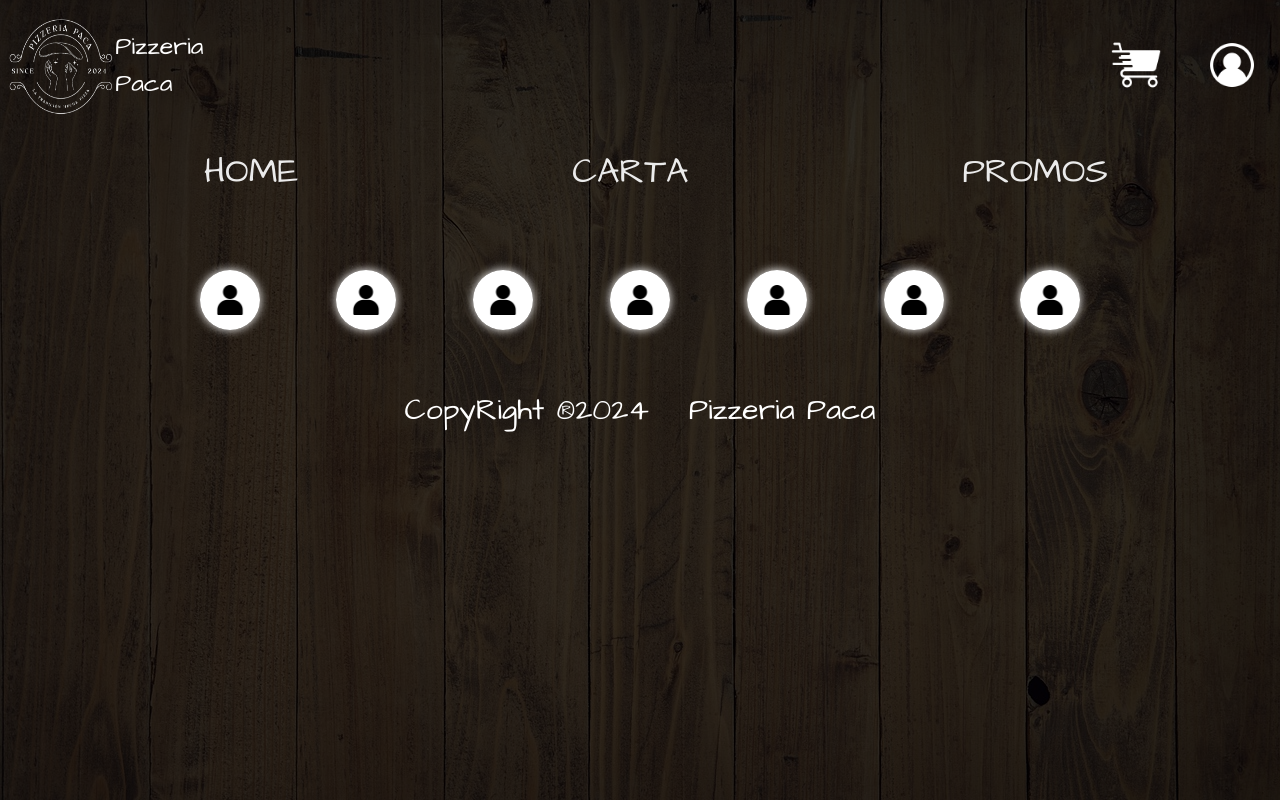
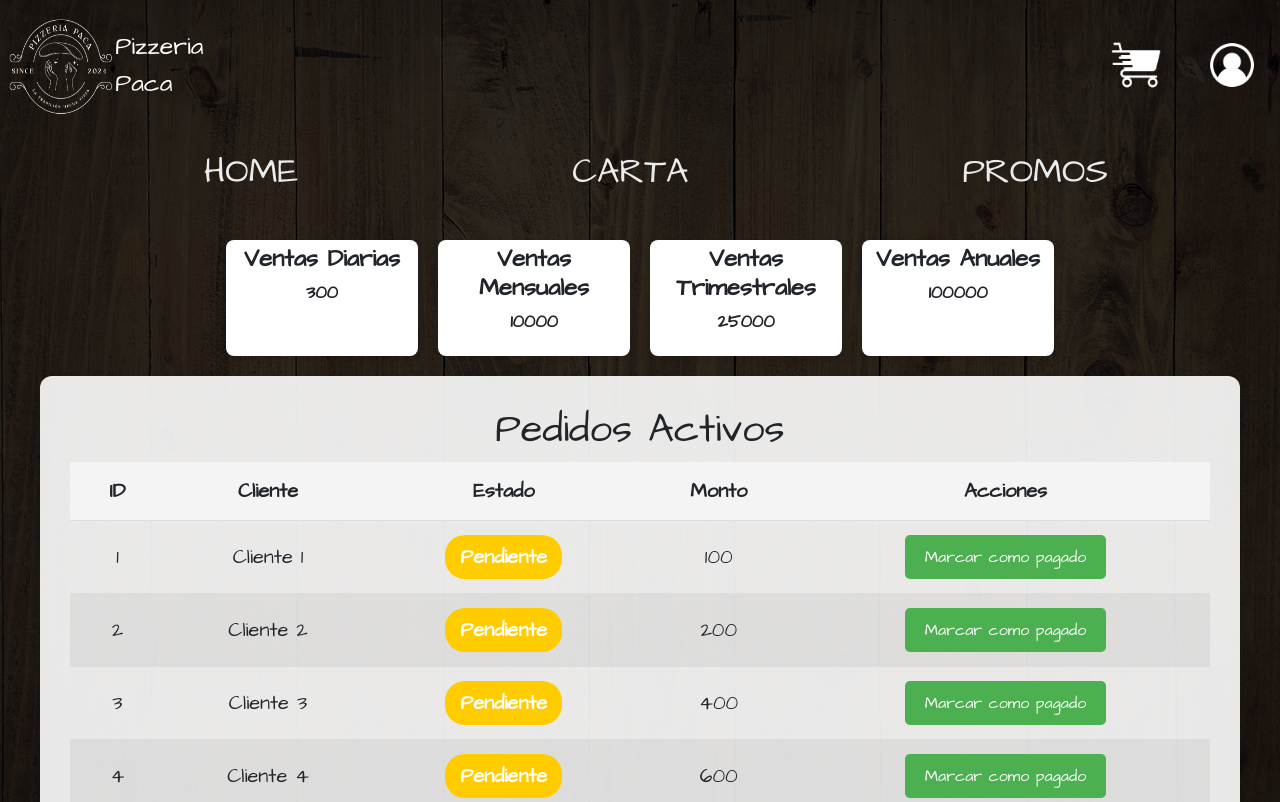
Before and after one commit to tedsalvador/P3-Digital-Academy-Project-PizzeriaPaca-Frontend, a Vue app: page /ordermanagement in a window 1280 px wide. Shown: the top 802 px of the page. Built offline with nearby package versions, Linux system fonts and the light colour scheme.

Commit message:
order management form done

```diff
--- /dev/null
+++ b/src/components/OrderManagement.vue
@@ -0,0 +1,247 @@
+<script setup>
+import { ref } from 'vue';
+import jsPDF from 'jspdf';
+
+const orders = ref([
+  { id: 1, customer: 'Cliente 1', status: 'Pendiente', amount: 100 },
+  { id: 2, customer: 'Cliente 2', status: 'Pendiente', amount: 200 },
+  { id: 3, customer: 'Cliente 3', status: 'Pendiente', amount: 400 },
+  { id: 4, customer: 'Cliente 4', status: 'Pendiente', amount: 600 },
+]);
+
+const invoices = ref([]);
+
+const markAsPaid = (orderId) => {
+  const orderIndex = orders.value.findIndex((order) => order.id === orderId);
+  if (orderIndex !== -1) {
+    const order = orders.value[orderIndex];
+    order.status = 'Pagado';
+    invoices.value.push({ ...order });
+    orders.value.splice(orderIndex, 1);
+  }
+};
+
+const generateInvoice = (invoice) => {
+  const doc = new jsPDF();
+  doc.text(`Factura para ${invoice.customer}`, 10, 10);
+  doc.text(`ID del pedido: ${invoice.id}`, 10, 20);
+  doc.text(`Estado: ${invoice.status}`, 10, 30);
+  doc.text(`Monto: $${invoice.amount}`, 10, 40);
+  doc.save(`factura-${invoice.id}.pdf`);
+};
+</script>
+
+<template>
+  <div>
+    <div class="sales-container">
+      <div class="sales-card">
+        <h3>Ventas Diarias</h3>
+        <p>300</p>
+      </div>
+      <div class="sales-card">
+        <h3>Ventas Mensuales</h3>
+        <p>10000</p>
+      </div>
+      <div class="sales-card">
+        <h3>Ventas Trimestrales</h3>
+        <p>25000</p>
+      </div>
+      <div class="sales-card">
+        <h3>Ventas Anuales</h3>
+        <p>100000</p>
+      </div>
+    </div>
+
+    <div class="table-container active-orders">
+      <h1>Pedidos Activos</h1>
+      <table class="order-table">
+        <thead>
+          <tr>
+            <th>ID</th>
+            <th>Cliente</th>
+            <th>Estado</th>
+            <th>Monto</th>
+            <th>Acciones</th>
+          </tr>
+        </thead>
+        <tbody>
+          <tr v-for="order in orders" :key="order.id">
+            <td>{{ order.id }}</td>
+            <td>{{ order.customer }}</td>
+            <td>
+              <span :class="['status', order.status.toLowerCase().replace(' ', '-')]">
+                {{ order.status }}
+              </span>
+            </td>
+            <td>{{ order.amount }}</td>
+            <td>
+              <button class="add-button" @click="markAsPaid(order.id)">Marcar como pagado</button>
+            </td>
+          </tr>
+        </tbody>
+      </table>
+    </div>
+
+    <div class="table-container invoiced-orders">
+      <h1>Pedidos Facturados</h1>
+      <table class="order-table">
+        <thead>
+          <tr>
+            <th>ID</th>
+            <th>Cliente</th>
+            <th>Estado</th>
+            <th>Monto</th>
+            <th>Factura</th>
+          </tr>
+        </thead>
+        <tbody>
+          <tr v-for="invoice in invoices" :key="invoice.id">
+            <td>{{ invoice.id }}</td>
+            <td>{{ invoice.customer }}</td>
+            <td>
+              <span :class="['status', invoice.status.toLowerCase().replace(' ', '-')]">
+                {{ invoice.status }}
+              </span>
+            </td>
+            <td>{{ invoice.amount }}</td>
+            <td>
+              <button class="add-button" @click="generateInvoice(invoice)">Descargar PDF</button>
+            </td>
+          </tr>
+        </tbody>
+      </table>
+    </div>
+  </div>
+</template>
+
+<style scoped>
+.sales-container {
+  display: flex;
+  justify-content: center;
+  gap: 20px;
+  margin-bottom: 20px;
+}
+
+.sales-card {
+  background-color: #fff;
+  border-radius: 8px;
+  box-shadow: 0px 2px 5px rgba(0, 0, 0, 0.1);
+  padding: 5px;
+  text-align: center;
+  width: 15%;
+}
+
+.sales-card h3 {
+  font-size: 24px;
+  margin-bottom: 5px;
+  font-weight: bold;
+}
+
+.sales-card p {
+  font-size: 18px;
+  font-weight: bold;
+}
+
+.table-container {
+  max-width: 1200px;
+  margin: 0 auto;
+  background-color: rgba(255, 255, 255, 0.9);
+  border-radius: 12px;
+  padding: 30px;
+  box-shadow: 0 6px 12px rgba(0, 0, 0, 0.15);
+  overflow-x: auto;
+  text-align: center;
+}
+
+.active-orders {
+  margin-bottom: 40px;
+}
+
+.invoiced-orders {
+  margin-top: 40px;
+}
+
+.order-table {
+  width: 100%;
+  border-collapse: collapse;
+  text-align: center;
+}
+
+.order-table th, .order-table td {
+  padding: 14px 20px;
+  text-align: center;
+  border-bottom: 1px solid #ddd;
+  font-size: 20px;
+}
+
+.order-table th {
+  background-color: #f4f4f4;
+  font-weight: bold;
+  font-size: 20px;
+  text-align: center;
+}
+
+.status {
+  padding: 8px 15px;
+  border-radius: 20px;
+  font-weight: bold;
+  font-size: 20px;
+  text-align: center;
+}
+
+.status.pendiente {
+  background-color: #ffcc00;
+  color: white;
+}
+
+.status.pagado {
+  background-color: #86e49d;
+  color: white;
+}
+
+tbody tr:nth-child(even) {
+  background-color: rgba(0, 0, 0, 0.05);
+}
+
+tbody tr:hover {
+  background-color: rgba(0, 0, 0, 0.1);
+}
+
+.add-button {
+  background-color: #4CAF50;
+  color: white;
+  padding: 10px 20px;
+  border: none;
+  border-radius: 5px;
+  cursor: pointer;
+  font-size: 16px;
+}
+
+.add-button:hover {
+  background-color: #45a049;
+}
+
+@media (max-width: 768px) {
+  .sales-card {
+    width: 30%;
+  }
+
+  .sales-card h3 {
+    font-size: 16px;
+  }
+
+  .sales-card p {
+    font-size: 14px;
+  }
+
+  .order-table th, .order-table td {
+    font-size: 14px;
+    padding: 10px;
+  }
+
+  .add-button {
+    padding: 8px 16px;
+    font-size: 14px;
+  }
+}
+</style>
--- a/src/router/index.js
+++ b/src/router/index.js
@@ -25,6 +25,11 @@ const router = createRouter({
       component: () => import("../views/AdminDashboardView.vue"),
     },
     {
+      path: "/ordermanagement",
+      name: "ordermanagement",
+      component: () => import("../views/OrderManagementView.vue"),
+    },
+    {
       path: "/kitchen",
       name: "kitchen",
       component: () => import("../views/KitchenView.vue"),
--- /dev/null
+++ b/src/views/OrderManagementView.vue
@@ -0,0 +1,11 @@
+<script setup>
+import { ref } from 'vue';
+
+import OrderManagement from '../components/OrderManagement.vue';
+</script>
+
+<template>
+  <main>
+    <OrderManagement />
+  </main>
+</template>
```
